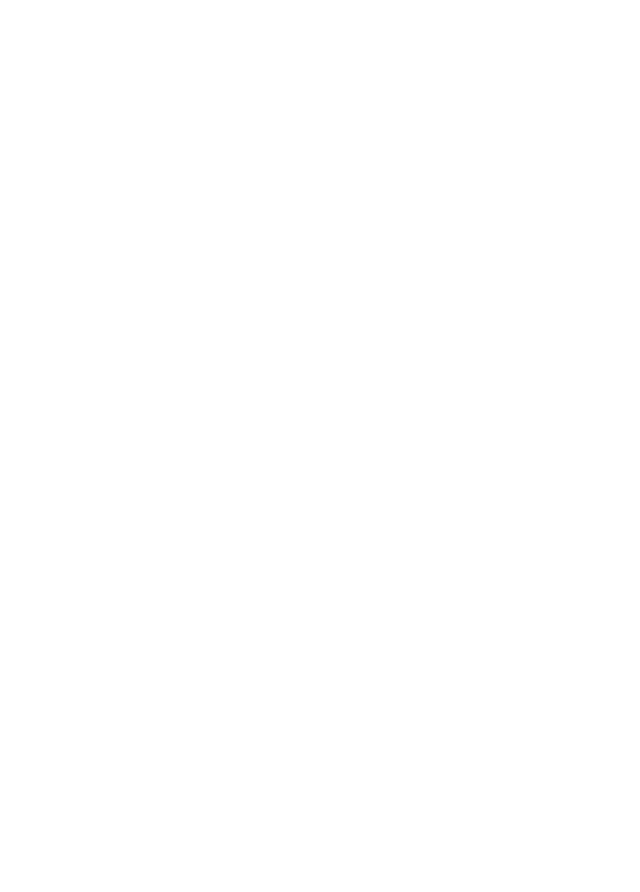
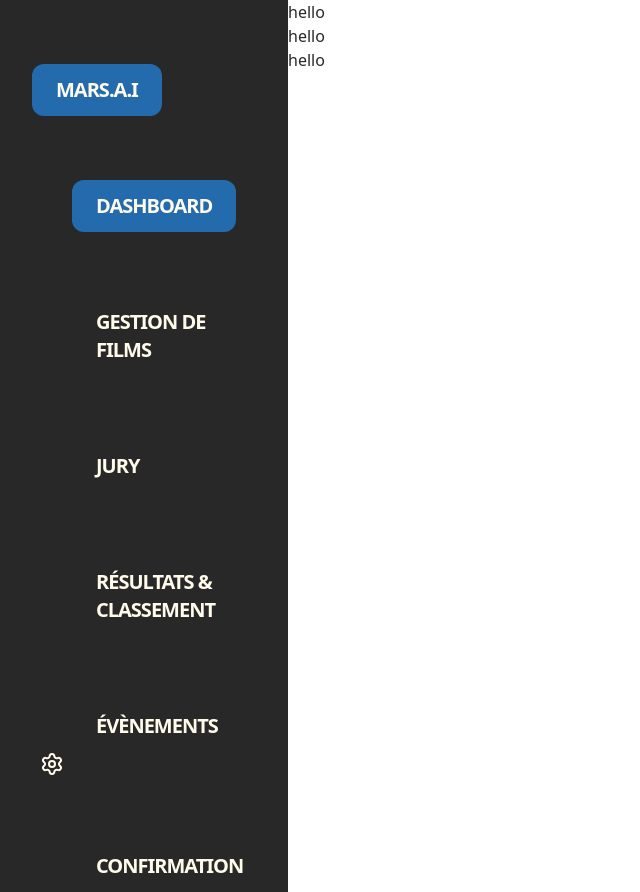
Before and after one commit to DOTTO-9327/Front-MarsAI, a React (Vite) app: page /admin in a window 1280 px wide. Before the commit this address had no page. Shown: the whole page, without its empty margins (0-640 px from the left). Before the commit the page ends 800 px from the top, so only its background shows below. Built offline with nearby package versions, Linux system fonts and the light colour scheme.

Commit message:
create dashbord-admin

```diff
--- a/src/App.jsx
+++ b/src/App.jsx
@@ -3,6 +3,8 @@ import Homepage from './pages/Homepage'
 import MainLayout from './layouts/MainLayout'
 import Program from './pages/Program'
 import SubmissionForm from './pages/SubmissionForm'
+import DashboardAdmin from './pages/DashboardAdmin'
+import AdminLayout from './layouts/AdminLayout'
 
 function App() {
   return (
@@ -13,6 +15,9 @@ function App() {
           <Route path="soumettre" element={<SubmissionForm />} />
           <Route path="programme" element={<Program />} />
         </Route>
+        <Route path="/admin" element={<AdminLayout />}>
+          <Route index element={<DashboardAdmin />} />
+        </Route>
       </Routes>
     </BrowserRouter>
   )
--- /dev/null
+++ b/src/components/NavbarAdmin.jsx
@@ -0,0 +1,88 @@
+import { NavLink } from 'react-router-dom'
+import { Settings } from 'lucide-react'
+
+const NavbarAdmin = () => {
+  const linkStyle =
+    'mt-16 ml-8 inline-block rounded-xl px-6 py-3 text-xl font-black tracking-tighter transition-colors'
+
+  return (
+    <div className="bg-mars-dark w-72 text-amber-50">
+      <div className=":hover bg-primary mt-16 ml-8 inline-block rounded-xl px-6 py-3 text-xl font-black tracking-tighter">
+        <NavLink to="/" className="z-50 flex items-center gap-2">
+          MARS.A.I
+        </NavLink>
+      </div>
+      <ul className="ml-10">
+        <li>
+          <NavLink
+            to="/admin"
+            end
+            className={({ isActive }) =>
+              `${linkStyle} ${isActive ? 'bg-primary' : 'hover:bg-primary'}`
+            }
+          >
+            DASHBOARD
+          </NavLink>
+        </li>
+
+        <li>
+          <NavLink
+            to="/admin/gestion"
+            className={({ isActive }) =>
+              `${linkStyle} ${isActive ? 'bg-primary' : 'hover:bg-primary'}`
+            }
+          >
+            GESTION DE FILMS
+          </NavLink>
+        </li>
+
+        <li>
+          <NavLink
+            to="/admin/jury"
+            className={({ isActive }) =>
+              `${linkStyle} ${isActive ? 'bg-primary' : 'hover:bg-primary'}`
+            }
+          >
+            JURY
+          </NavLink>
+        </li>
+
+        <li>
+          <NavLink
+            to="/admin/resultats"
+            className={({ isActive }) =>
+              `${linkStyle} ${isActive ? 'bg-primary' : 'hover:bg-primary'}`
+            }
+          >
+            RÉSULTATS & CLASSEMENT
+          </NavLink>
+        </li>
+
+        <li>
+          <NavLink
+            to="/admin/events"
+            className={({ isActive }) =>
+              `${linkStyle} ${isActive ? 'bg-primary' : 'hover:bg-primary'}`
+            }
+          >
+            ÉVÈNEMENTS
+          </NavLink>
+        </li>
+
+        <li>
+          <Settings />
+          <NavLink
+            to="/admin/confirm"
+            className={({ isActive }) =>
+              `${linkStyle} ${isActive ? 'bg-primary' : 'hover:bg-primary'}`
+            }
+          >
+            CONFIRMATION
+          </NavLink>
+        </li>
+      </ul>
+    </div>
+  )
+}
+
+export default NavbarAdmin
--- /dev/null
+++ b/src/layouts/AdminLayout.jsx
@@ -0,0 +1,17 @@
+import { Outlet } from 'react-router-dom'
+import NavbarAdmin from '../components/NavbarAdmin'
+
+const AdminLayout = () => {
+  return (
+    <>
+      <div className="flex min-h-screen ">
+        <NavbarAdmin />
+        <main>
+          <Outlet />
+        </main>
+      </div>
+    </>
+  )
+}
+
+export default AdminLayout
--- /dev/null
+++ b/src/pages/DashboardAdmin.jsx
@@ -0,0 +1,11 @@
+function DashboardAdmin() {
+  return (
+    <>
+      <div>hello</div>
+      <div>hello</div>
+      <div>hello</div>
+    </>
+  )
+}
+
+export default DashboardAdmin
```
